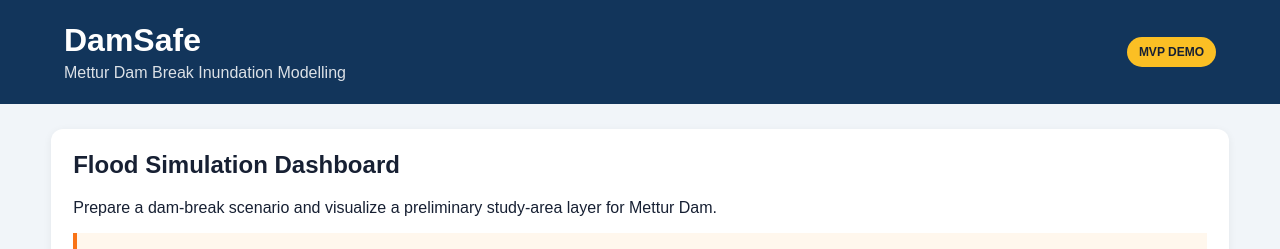
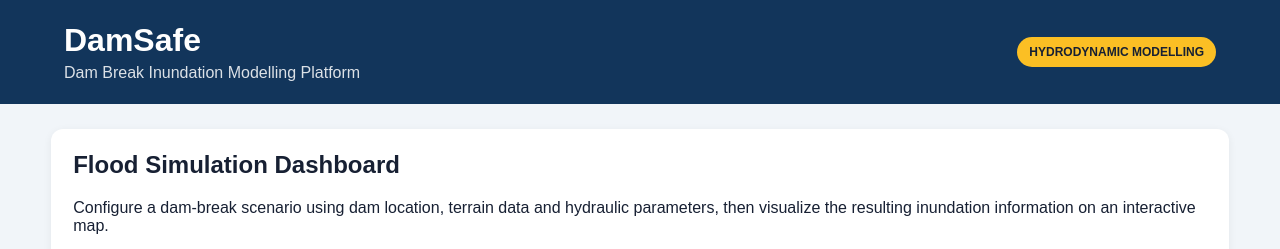
Before and after one commit to manilakshman-18/Dam_indundation_simulation, a Flask app: page / in a window 1280 px wide. Shown: the top 249 px of the page. Run offline with Flask 3, Linux system fonts and the light colour scheme.

Commit message:
index.html

```diff
--- a/templates/index.html
+++ b/templates/index.html
@@ -3,7 +3,7 @@
 <head>
     <meta charset="UTF-8">
     <meta name="viewport" content="width=device-width, initial-scale=1.0">
-    <title>Mettur Dam Break Modelling</title>
+    <title>Damsafe - Dam Break Modelling</title>
 
     <link
         rel="stylesheet"
@@ -18,24 +18,27 @@
 <header class="topbar">
     <div>
         <h1>DamSafe</h1>
-        <p>Mettur Dam Break Inundation Modelling</p>
+        <p>Dam Break Inundation Modelling Platform</p>
     </div>
-    <span class="tag">MVP DEMO</span>
+    <span class="tag">HYDRODYNAMIC MODELLING</span>
 </header>
 
 <main class="container">
 
     <section class="intro">
 <h2>Flood Simulation Dashboard</h2>
+
 <p>
-            Prepare a dam-break scenario and visualize a preliminary
-            study-area layer for Mettur Dam.
+    Configure a dam-break scenario using dam location,
+    terrain data and hydraulic parameters, then visualize
+    the resulting inundation information on an interactive map.
 </p>
+
 <div class="notice">
-            DEMO LIMITATION: This prototype does not perform SPH,
-            Delft3D, or hydraulic calculations. The displayed scenario
-            is illustrative and must not be used for evacuation or
-            real flood-safety decisions.
+    This platform is intended for hydrodynamic flood
+    modelling, inundation analysis and GIS-based
+    visualization. Results depend on the quality of the
+    terrain, river, dam and simulation data provided.
 </div>
             </section>
 
@@ -129,7 +132,7 @@
                 >
 
                 <button type="submit" id="runButton">
-                    Run Preliminary Scenario
+                    Run Flood Simulation
                 </button>
 
             </form>
@@ -140,12 +143,10 @@
         </div>
 
         <div class="panel map-panel">
-            <h2>Study Area Map</h2>
+            <h2>Dam & Flood simulation Map</h2>
             <div id="map"></div>
             <p class="map-note">
-                The blue area is an illustrative scenario layer.
-                It is not a calculated flood extent.
-            </p>
+                The map displays the selected dam location and simlation output for the configured scenorio            </p>
         </div>
 
     </section>
@@ -668,7 +669,7 @@
                     false;
 
                 runButton.textContent =
-                    "Run Preliminary Scenario";
+                    "Run Flood Simulation";
 
             }
 
```
Lines whose indentation alone changed are shown as unchanged.
